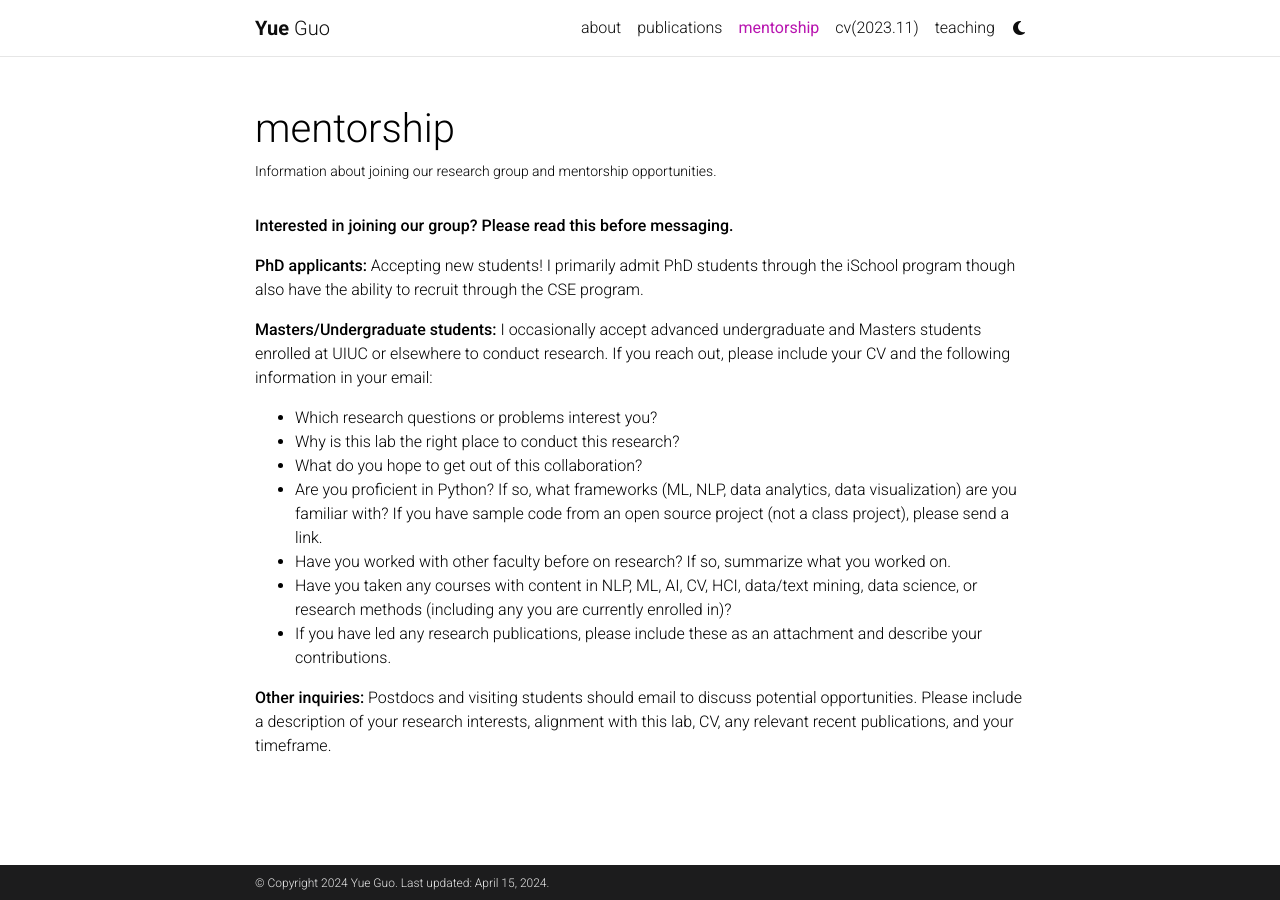
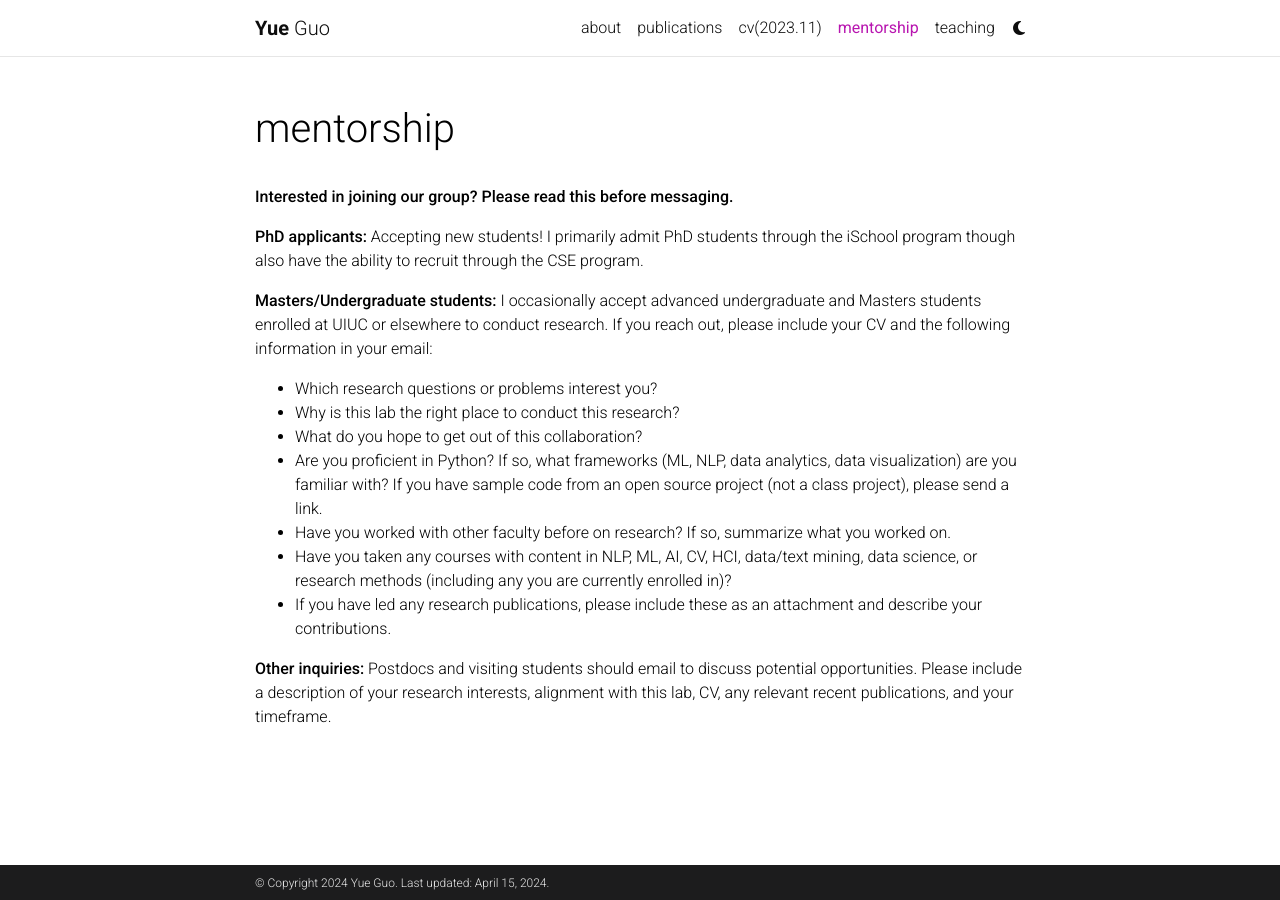
Before and after one commit to yueguo-50/yueguo-50.github.io, a Jekyll site: the page built from _pages/mentorship.md, in a window 1280 px wide. Built offline with Jekyll 4.4.1, drawn with Linux system fonts in a browser that asks for light colours; comment, search, counter and statistics services are not loaded; a style sheet for code colours, icons or effects is not loaded.

Commit message:
modified:   _pages/cv.md 	modified:   _pages/mentorship.md 	modified:   _pages/mentorship.md

```diff
--- a/_pages/mentorship.md
+++ b/_pages/mentorship.md
@@ -2,7 +2,7 @@
 layout: page
 permalink: /mentorship/
 title: mentorship
-description: Information about joining our research group and mentorship opportunities.
+description: #
 nav: true
 nav_order: 3
 ---
```
Also changed, not shown: _pages/cv.md (+1 -1 lines).
